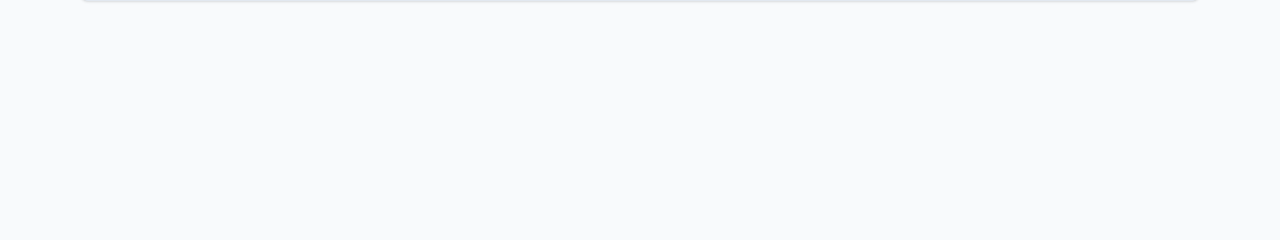
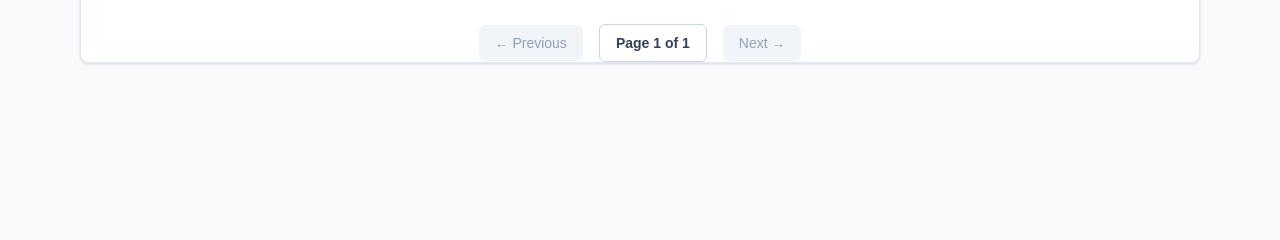
Before and after one commit to dipeshbasnet-1/django_learning, a Django app: page / in a window 1280 px wide. Shown: the part 217-457 px from the top of the page. Run offline with Django 5.2, Linux system fonts and the light colour scheme; data that the repository does not hold is empty.

Commit message:
ORM and paginator

```diff
--- a/app/templates/app/home.html
+++ b/app/templates/app/home.html
@@ -18,7 +18,7 @@
             </tr>
         </thead>
         <tbody class="divide-y divide-slate-200 text-sm text-slate-700">
-            {% for s in student %}
+            {% for s in page_object %}
             <tr class="bg-white hover:bg-slate-50">
                 <td class="px-4 py-4">{{ s.name }}</td>
                 <td class="px-4 py-4">{{ s.address }}</td>
@@ -30,6 +30,35 @@
             {% endfor %}
         </tbody>
     </table>
+
+<div class="mt-6 flex items-center justify-center gap-4">
+    {% if page_object.has_previous %}
+        <a href="?page={{ page_object.previous_page_number }}"
+            class="rounded-md bg-slate-200 px-4 py-2 text-sm font-medium text-slate-700 transition hover:bg-slate-300">
+            ← Previous
+        </a>
+    {% else %}
+        <span class="cursor-not-allowed rounded-md bg-slate-100 px-4 py-2 text-sm font-medium text-slate-400">
+            ← Previous
+        </span>
+    {% endif %}
+
+    <span class="rounded-md border border-slate-300 bg-white px-4 py-2 text-sm font-semibold text-slate-700">
+        Page {{ page_object.number }} of {{ page_object.paginator.num_pages }}
+    </span>
+
+    {% if page_object.has_next %}
+        <a href="?page={{ page_object.next_page_number }}"
+            class="rounded-md bg-blue-600 px-4 py-2 text-sm font-medium text-white transition hover:bg-blue-700">
+            Next →
+        </a>
+    {% else %}
+        <span class="cursor-not-allowed rounded-md bg-slate-100 px-4 py-2 text-sm font-medium text-slate-400">
+            Next →
+        </span>
+    {% endif %}
+</div>
+
 </div>
 
 {% endblock content %}
--- a/app/views.py
+++ b/app/views.py
@@ -1,4 +1,5 @@
 from django.shortcuts import render
+from django.core.paginator import Paginator
 from .models import Student
 
 # Create your views here.
@@ -6,7 +7,14 @@ from .models import Student
 
 def home(request):
     students = Student.objects.all() # Select * from student
-    context={"student": students}
+    paginator=Paginator(students,5)
+    page_number = request.GET.get("page")
+    page_object=paginator.get_page(page_number)
+
+    context={
+        "student": students,
+        "page_object":page_object
+        }
 
     return render(request, "app/home.html", context)
 
@@ -57,3 +65,37 @@ Student.objects.all():[5:10]
 Student.object.order_by('name').first():
 Student.object.order_by('name').last():
 '''
+
+"""
+Filtering:
+    filter()
+    exclude()
+
+Sorting:
+    order_by()
+
+Limiting:
+    slicing[]
+    first(),last()
+
+Single object:
+    get()
+
+Aggregation:
+    count()
+    aggregate()
+    Avg()
+    Sum()
+    Max()
+    Min()
+
+    EX:
+        student.objects.aggregate(avg_age=Avg('age'), total_students=Count('id'))
+
+Check:
+    exists()
+
+Relationship optimization:
+    select_related()
+    prefetch_related()
+"""
```
